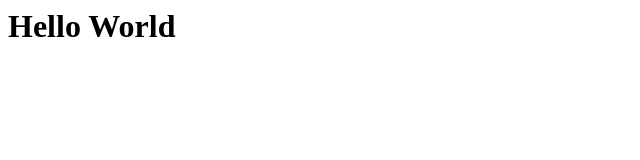
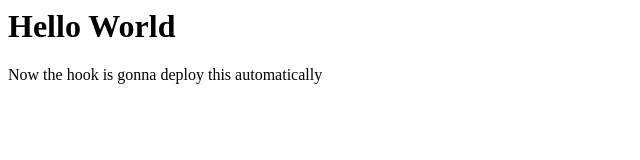
Before and after one commit to abiosoft/hooktest, a plain HTML site: page index.html in a window 1280 px wide. Shown: the whole page, without its empty margins (0-640 px from the left). Drawn offline with Linux system fonts and the light colour scheme.

Commit message:
First hook commit

```diff
--- a/index.html
+++ b/index.html
@@ -1 +1,4 @@
 <h1> Hello World</h1>
+<p>
+  Now the hook is gonna deploy this automatically
+ </p>
```
